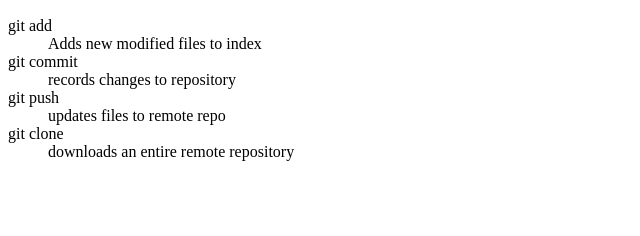
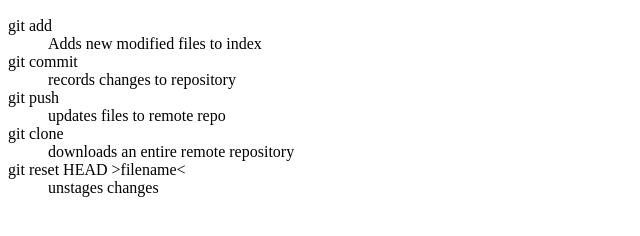
Before and after one commit to Design1Geek6/lerning-git, a plain HTML site: page index.html in a window 1280 px wide. Shown: the part 110-346 px from the top of the page, without its empty margins (0-640 px from the left). Drawn offline with Linux system fonts and the light colour scheme.

Commit message:
Add definition for unstaging changes

```diff
--- a/index.html
+++ b/index.html
@@ -15,6 +15,8 @@
 		<dd>updates files to remote repo</dd>
 		<dt>git clone</dt>
 		<dd>downloads an entire remote repository</dd>
+		<dt>git reset HEAD &gt;filename&lt;</dt>
+		<dd>unstages changes</dd>
 	</dl>
 </body>
 </html>
```
